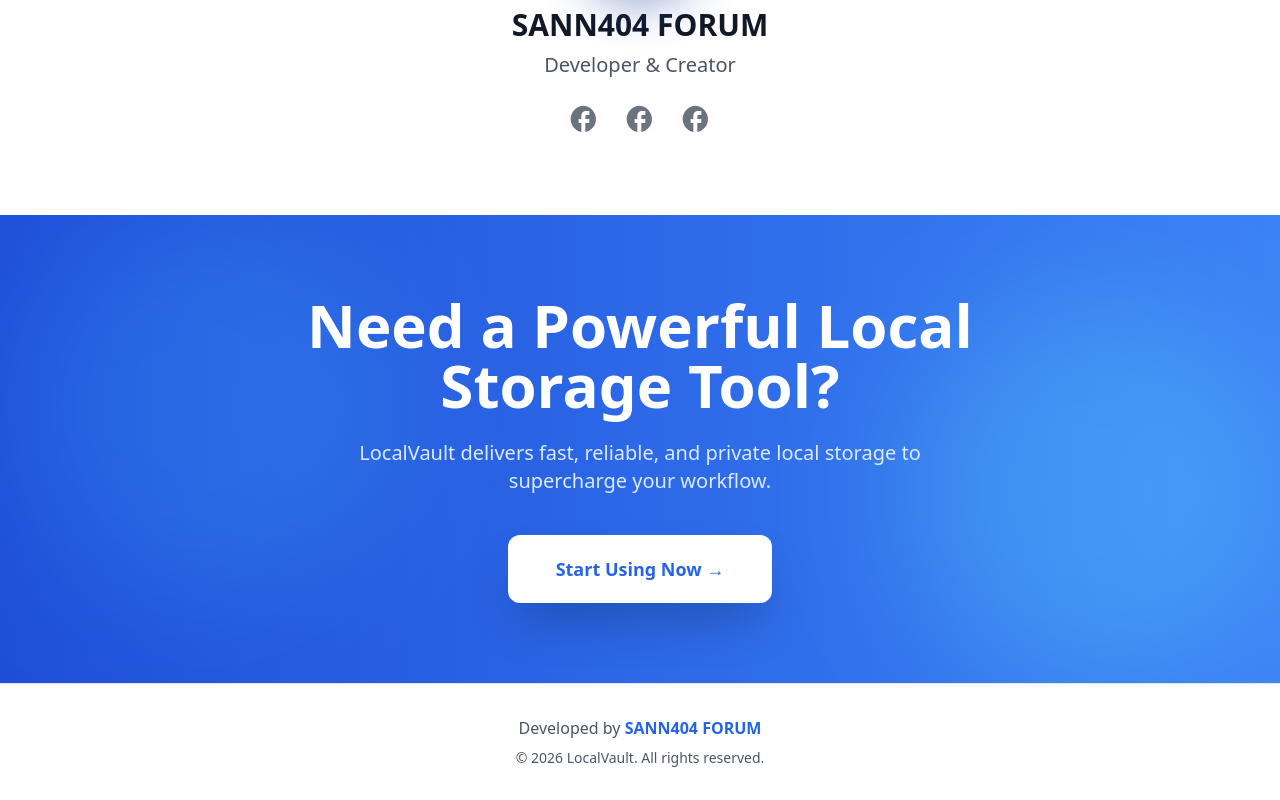
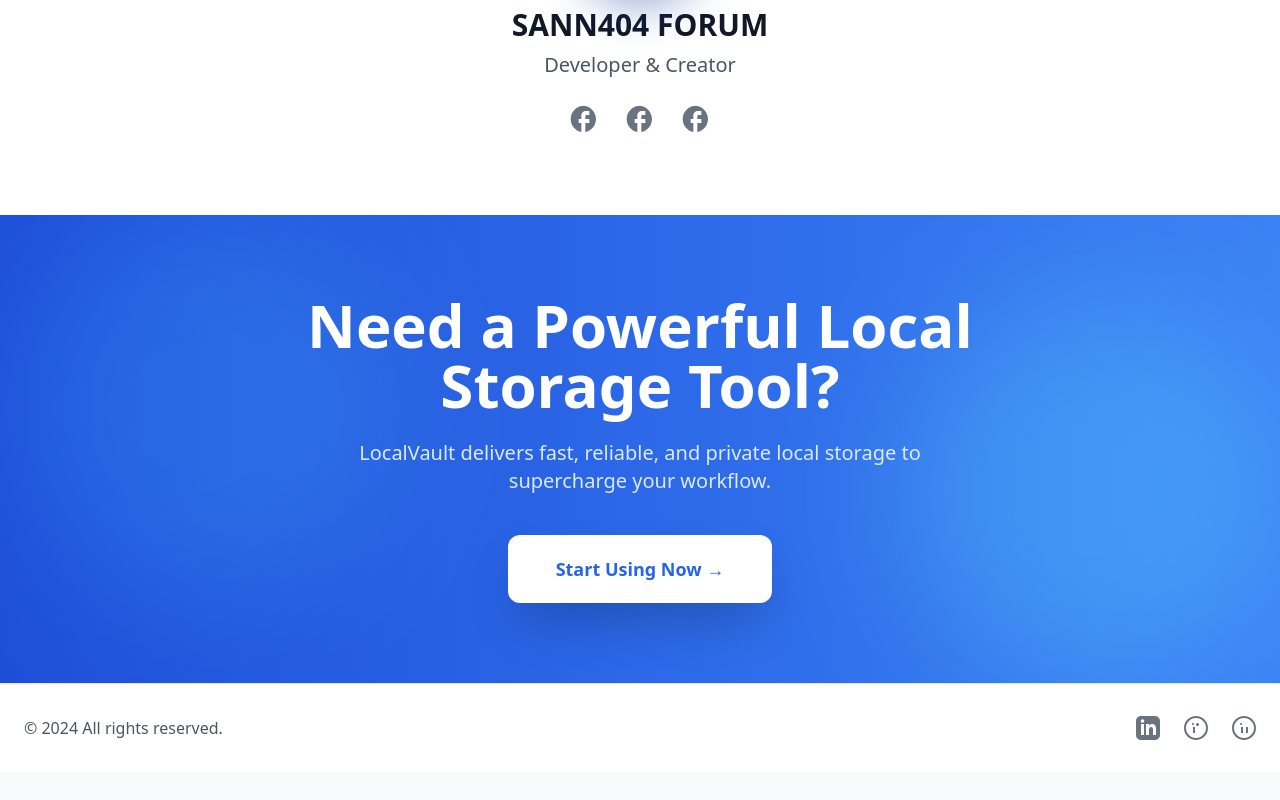
Before and after one commit to sanzzyproject/local-stronger, a React (Vite) app: page / in a window 1280 px wide. Shown: the part 2785-3585 px from the top of the page. After the commit the page ends 3557 px from the top, so only its background shows below. Built offline with nearby package versions, Linux system fonts and the light colour scheme.

Commit message:
Update Footer.jsx

```diff
--- a/src/components/Footer.jsx
+++ b/src/components/Footer.jsx
@@ -3,9 +3,25 @@ import React from 'react';
 export default function Footer() {
   return (
     <footer className="bg-white border-t border-gray-200 py-8">
-      <div className="max-w-7xl mx-auto px-6 text-center text-gray-600">
-        <p>Developed by <span className="font-semibold text-blue-600">SANN404 FORUM</span></p>
-        <p className="text-sm mt-2">© {new Date().getFullYear()} LocalVault. All rights reserved.</p>
+      <div className="max-w-7xl mx-auto px-6 flex flex-col md:flex-row justify-between items-center">
+        <p className="text-gray-600">© 2024 All rights reserved.</p>
+        <div className="flex gap-6 mt-4 md:mt-0">
+          <a href="#" className="text-gray-500 hover:text-blue-600 transition-colors">
+            <svg className="w-6 h-6" fill="currentColor" viewBox="0 0 24 24">
+              <path d="M19 0h-14c-2.761 0-5 2.239-5 5v14c0 2.761 2.239 5 5 5h14c2.762 0 5-2.239 5-5v-14c0-2.761-2.238-5-5-5zm-11 19h-3v-11h3v11zm-1.5-12.268c-.966 0-1.75-.79-1.75-1.764s.784-1.764 1.75-1.764 1.75.79 1.75 1.764-.783 1.764-1.75 1.764zm13.5 12.268h-3v-5.604c0-3.368-4-3.113-4 0v5.604h-3v-11h3v1.765c1.396-2.586 7-2.777 7 2.476v6.759z"/>
+            </svg>
+          </a>
+          <a href="#" className="text-gray-500 hover:text-blue-600 transition-colors">
+            <svg className="w-6 h-6" fill="currentColor" viewBox="0 0 24 24">
+              <path d="M12 2c5.514 0 10 4.486 10 10s-4.486 10-10 10-10-4.486-10-10 4.486-10 10-10zm0-2c-6.627 0-12 5.373-12 12s5.373 12 12 12 12-5.373 12-12-5.373-12-12-12zm-2 8c0 .557-.447 1-1 1s-1-.443-1-1 .447-1 1-1 1 .443 1 1zm1 3v6h-2v-6h2zm1-2.5c0-.828.672-1.5 1.5-1.5s1.5.672 1.5 1.5-.672 1.5-1.5 1.5-1.5-.672-1.5-1.5z"/>
+            </svg>
+          </a>
+          <a href="#" className="text-gray-500 hover:text-blue-600 transition-colors">
+            <svg className="w-6 h-6" fill="currentColor" viewBox="0 0 24 24">
+              <path d="M12 2c5.514 0 10 4.486 10 10s-4.486 10-10 10-10-4.486-10-10 4.486-10 10-10zm0-2c-6.627 0-12 5.373-12 12s5.373 12 12 12 12-5.373 12-12-5.373-12-12-12zm-2 8c0 .557-.447 1-1 1s-1-.443-1-1 .447-1 1-1 1 .443 1 1zm-1 3h2v6h-2v-6zm7 0h-2v6h2v-6z"/>
+            </svg>
+          </a>
+        </div>
       </div>
     </footer>
   );
```
